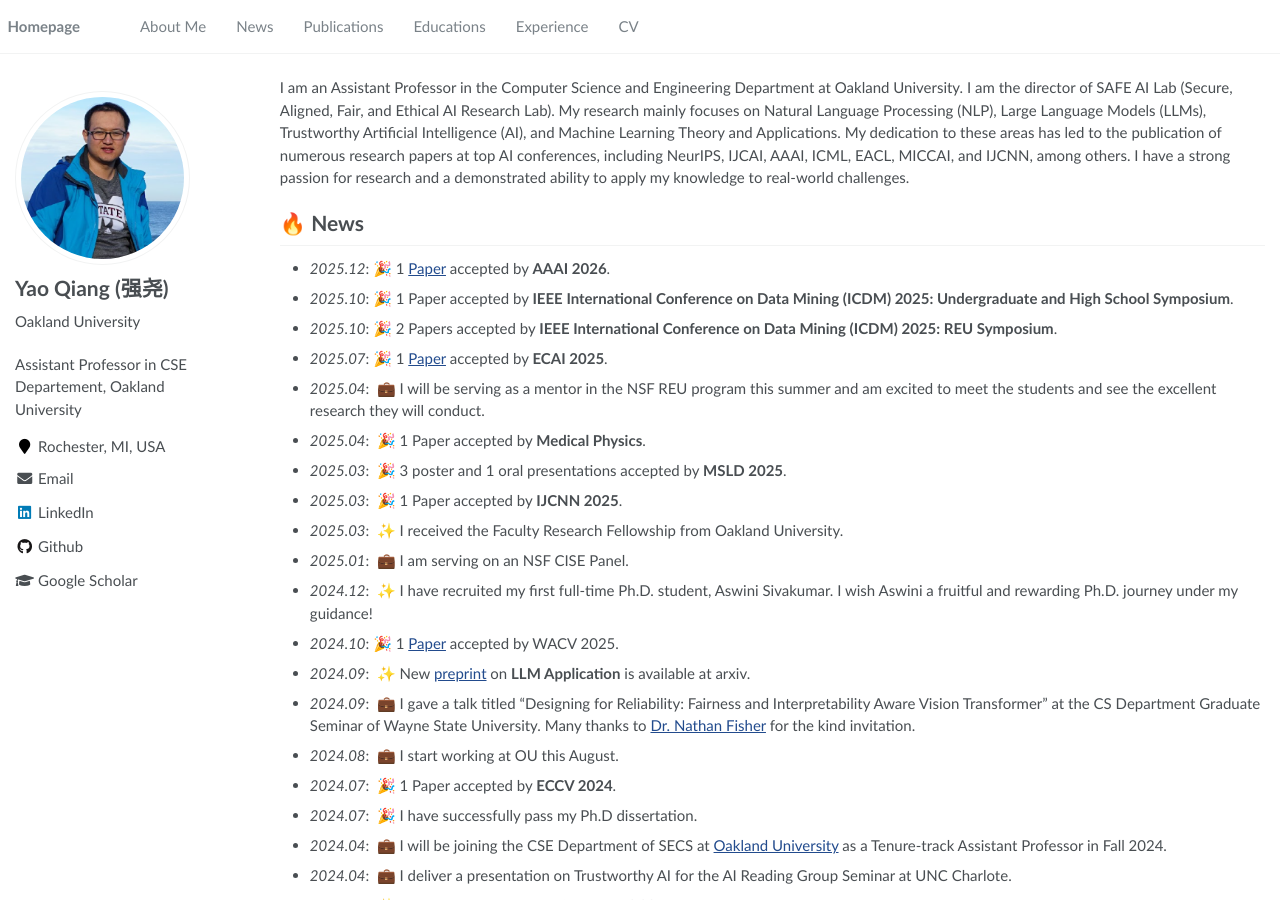
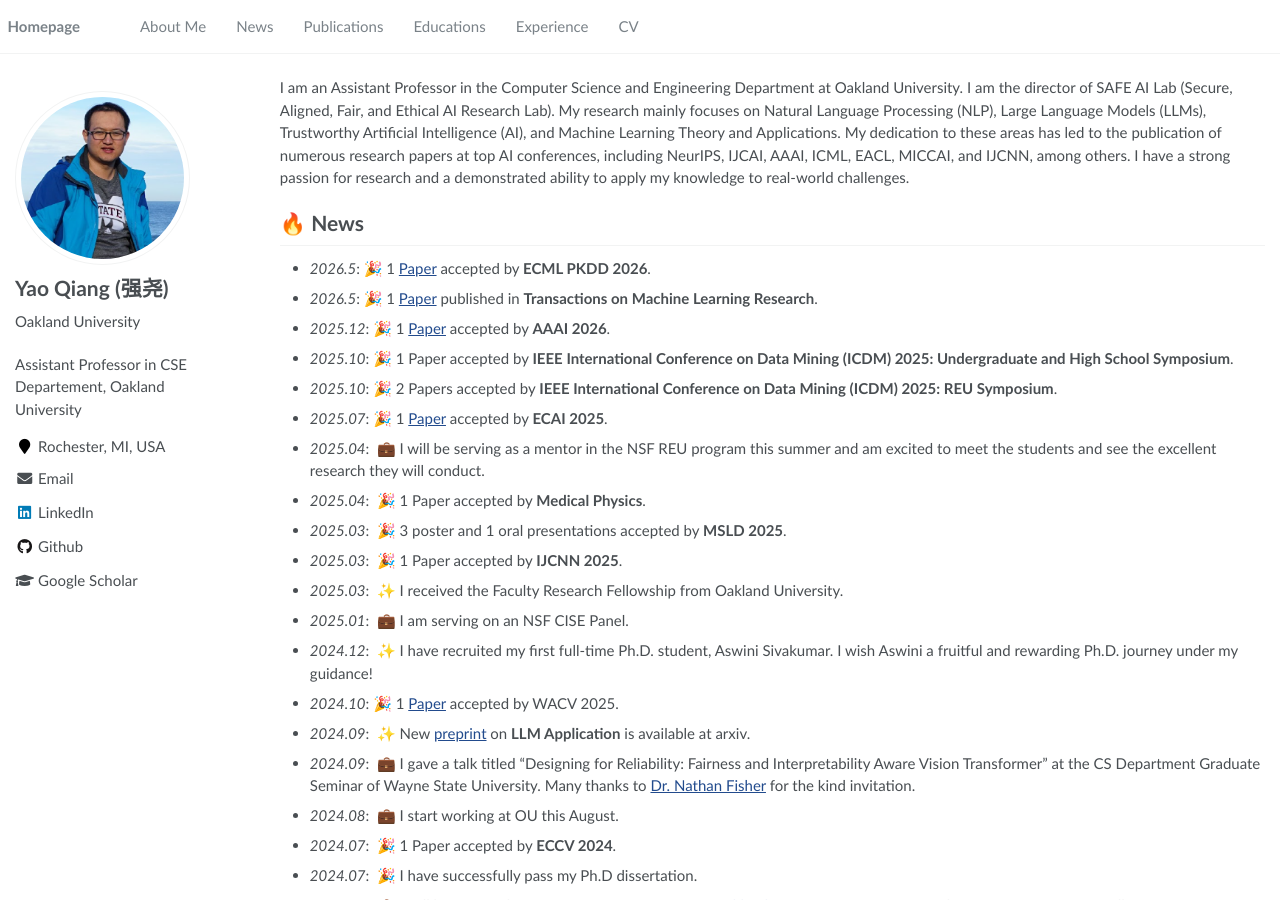
Before and after one commit to qiangyao1988/qiangyao1988.github.io, a Jekyll site: the page built from _pages/about.md, in a window 1280 px wide and 900 px high. Built offline with Jekyll 4.4.1, drawn with Linux system fonts in a browser that asks for light colours.

Commit message:
Update about.md

```diff
--- a/_pages/about.md
+++ b/_pages/about.md
@@ -13,6 +13,8 @@ redirect_from:
 I am an Assistant Professor in the Computer Science and Engineering Department at Oakland University. I am the director of SAFE AI Lab (Secure, Aligned, Fair, and Ethical AI Research Lab). My research mainly focuses on Natural Language Processing (NLP), Large Language Models (LLMs), Trustworthy Artificial Intelligence (AI), and Machine Learning Theory and Applications. My dedication to these areas has led to the publication of numerous research papers at top AI conferences, including NeurIPS, IJCAI, AAAI, ICML, EACL, MICCAI, and IJCNN, among others. I have a strong passion for research and a demonstrated ability to apply my knowledge to real-world challenges.
 
 # 🔥 News
+- *2026.5*:  🎉 1 [Paper](https://arxiv.org/pdf/2311.09948) accepted by **ECML PKDD 2026**.
+- *2026.5*:  🎉 1 [Paper]([https://arxiv.org/pdf/2506.03142](https://openreview.net/pdf?id=4uRlbSNevR)) published in **Transactions on Machine Learning Research**.
 - *2025.12*:  🎉 1 [Paper](https://arxiv.org/pdf/2506.03142) accepted by **AAAI 2026**.
 - *2025.10*:  🎉 1 Paper accepted by **IEEE International Conference on Data Mining (ICDM) 2025: Undergraduate and High School Symposium**.
 - *2025.10*:  🎉 2 Papers accepted by **IEEE International Conference on Data Mining (ICDM) 2025: REU Symposium**.
```
